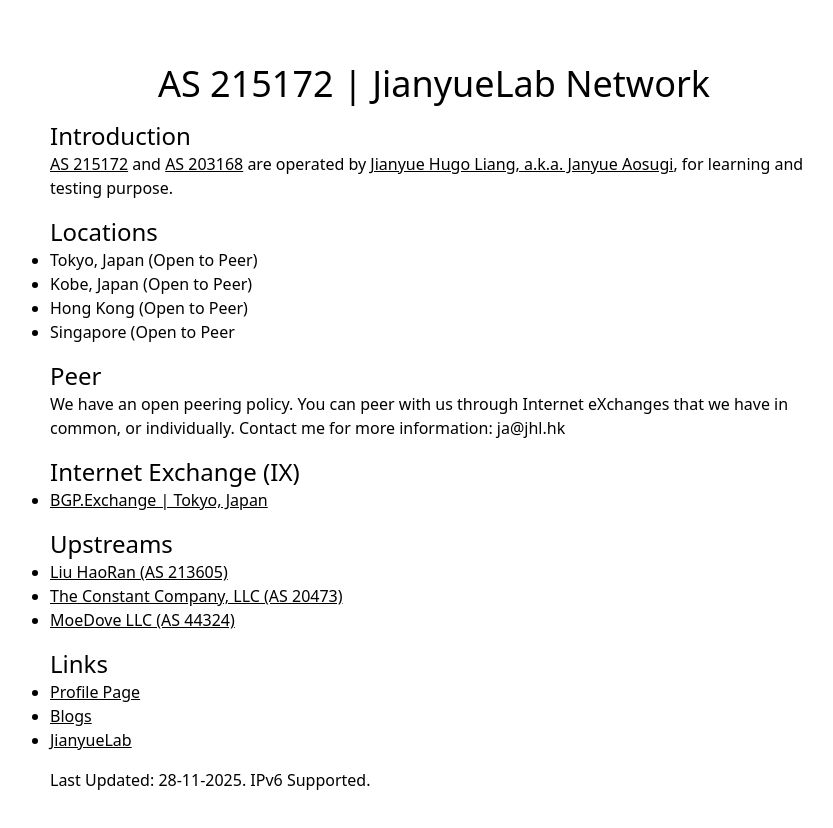
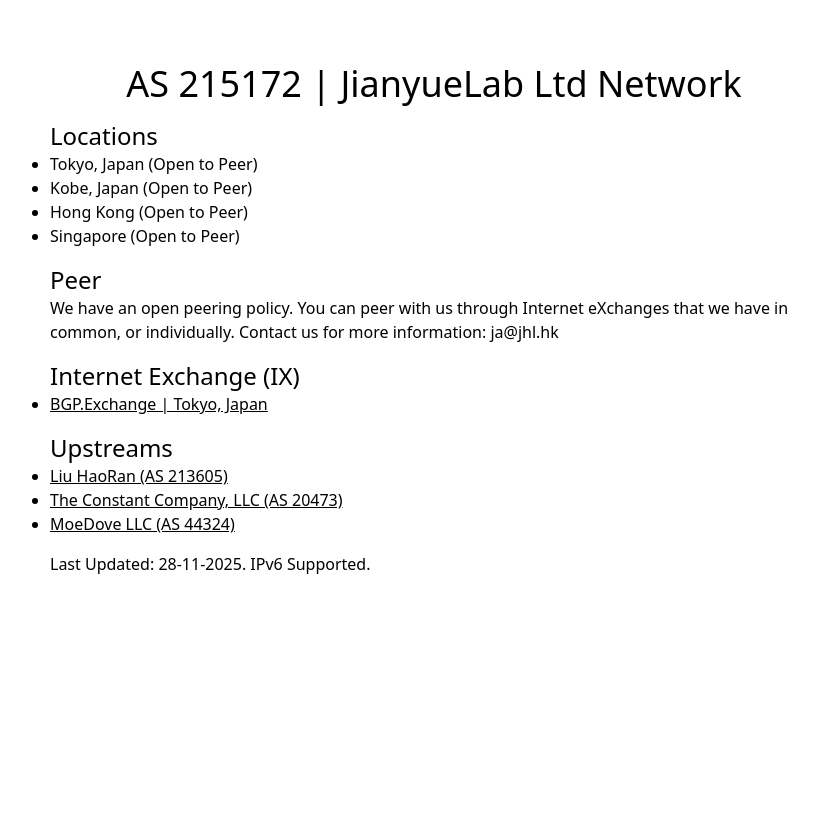
Before and after one commit to JianyueLab/Network, a SvelteKit app: page / in a window 1280 px wide. Shown: the top 828 px of the page, without its empty margins (206-1039 px from the left). After the commit the page ends 800 px from the top, so only its background shows below. Built offline with nearby package versions, Linux system fonts and the light colour scheme.

Commit message:
Update company name and refine text content
Updated the company name and made minor text adjustments.

```diff
--- a/src/routes/+page.svelte
+++ b/src/routes/+page.svelte
@@ -17,24 +17,18 @@
 
 <div class="mx-auto max-w-7xl px-4 sm:px-6 lg:px-8 my-16">
 	<div class="mx-auto max-w-3xl">
-		<h1 class="text-center text-4xl">AS 215172 | JianyueLab Network</h1>
-
-		<h2 class="mt-4 text-2xl">Introduction</h2>
-		<p>
-			<a href="https://bgp.tools/as/215172" class="underline">AS 215172</a> and <a href="https://bgp.tools/as/203168" class="underline">AS 203168</a> are operated by
-			<a href="https://jhl.hk" class="underline">Jianyue Hugo Liang, a.k.a. Janyue Aosugi</a>, for learning and testing purpose.
-		</p>
+		<h1 class="text-center text-4xl">AS 215172 | JianyueLab Ltd Network</h1>
 
 		<h2 class="mt-4 text-2xl">Locations</h2>
 		<ul class="list-disc">
 			<li>Tokyo, Japan (Open to Peer)</li>
 			<li>Kobe, Japan (Open to Peer)</li>
 			<li>Hong Kong (Open to Peer)</li>
-			<li>Singapore (Open to Peer</li>
+			<li>Singapore (Open to Peer)</li>
 		</ul>
 
 		<h2 class="mt-4 text-2xl">Peer</h2>
-		<p>We have an open peering policy. You can peer with us through Internet eXchanges that we have in common, or individually. Contact me for more information: <a href="mailto:ja@jhl.hk">ja@jhl.hk</a></p>
+		<p>We have an open peering policy. You can peer with us through Internet eXchanges that we have in common, or individually. Contact us for more information: <a href="mailto:ja@jhl.hk">ja@jhl.hk</a></p>
 
 		<h2 class="mt-4 text-2xl">Internet Exchange (IX)</h2>
 		<ul class="list-disc">
@@ -50,13 +44,6 @@
 			{/each}
 		</ul>
 
-		<h2 class="mt-4 text-2xl">Links</h2>
-		<ul class="list-disc">
-			<li><a href="https://jhl.hk" class="underline">Profile Page</a></li>
-			<li><a href="https://article.jhl.idv.hk" class="underline">Blogs</a></li>
-			<li><a href="https://jianyuelab.org" class="underline">JianyueLab</a></li>
-		</ul>
-
 		<footer class="my-4">
 			<p>Last Updated: 28-11-2025. IPv6 Supported.</p>
 		</footer>
```
